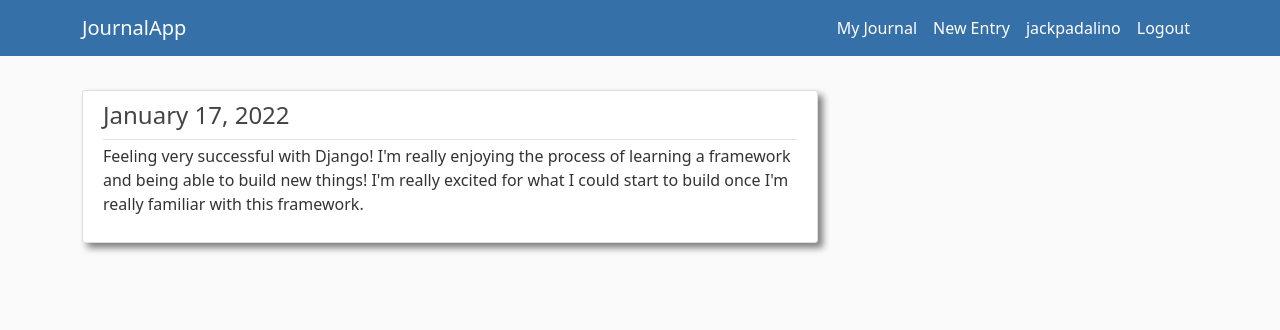
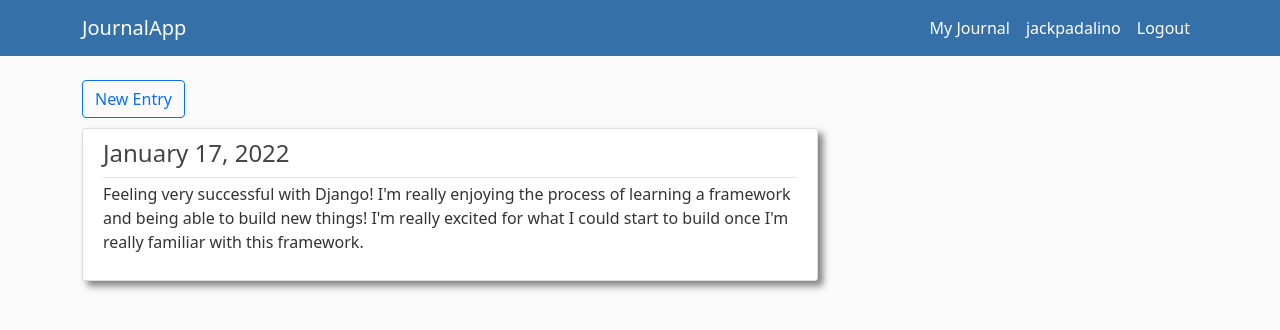
Before and after one commit to JackPadalino/JournalApp, a Django app: page /journal/ in a window 1280 px wide. Shown: the top 330 px of the page. Run offline with Django 4.2, Linux system fonts and the light colour scheme; a user stored in the database is signed in; data comes from the database, SQL or seed files in the repository; both versions use the stored data as it was after the commit.

Commit message:
Added 'new entry' button
Added a 'new entry' button to 'journal.html' to allow users to write new journal entries. Leads to 'entry_form.html' template.

```diff
--- a/journal/templates/journal/base.html
+++ b/journal/templates/journal/base.html
@@ -18,7 +18,6 @@
         <title>JournalApp</title>
     {% endif %}
 </head>
-
 <body>
     <header class="site-header">
         <nav class="navbar navbar-expand-md navbar-dark main-navigation-bar fixed-top">
@@ -32,7 +31,6 @@
                     <div class="navbar-nav">
                         {% if user.is_authenticated %}
                             <a class="nav-item nav-link" href="{% url 'journal' %}">My Journal</a>
-                            <a class="nav-item nav-link" href="{% url 'new-entry' %}">New Entry</a>
                             <a class="nav-item nav-link" href="{% url 'profile' %}">{{ user.username }}</a>
                             <a class="nav-item nav-link" href="{% url 'logout' %}">Logout</a>
                         {% else %}
--- a/journal/templates/journal/journal.html
+++ b/journal/templates/journal/journal.html
@@ -1,5 +1,6 @@
 {% extends "journal/base.html" %}
 {% block content %}
+<a class="btn btn-outline-primary" href="{% url 'new-entry' %}">New Entry</a>
 {% if entries %}
     {% for entry in entries %}
         <article class="media content-section">
```
Also changed, not shown: db.sqlite3.
